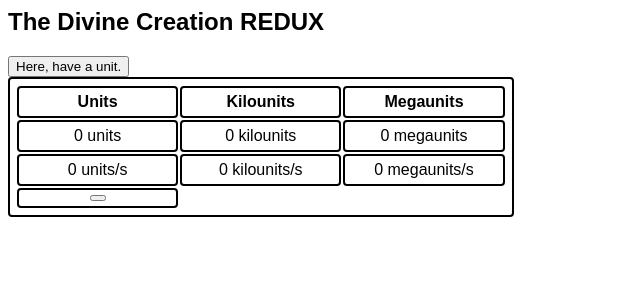
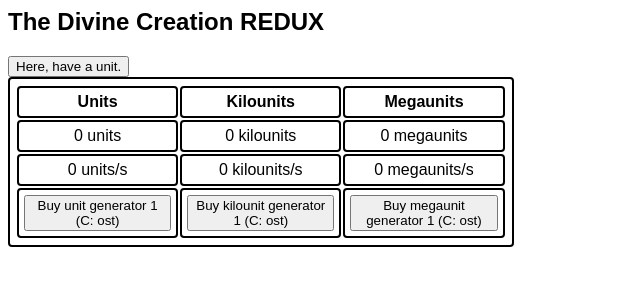
Before and after one commit to OctoBirb/the-divine-redux, a plain HTML site: page index.html in a window 1280 px wide. Shown: the whole page, without its empty margins (0-640 px from the left). Drawn offline with Linux system fonts and the light colour scheme.

Commit message:
alpha 0.0.1_4
ok i added text and 3 more generators

```diff
--- a/index.html
+++ b/index.html
@@ -23,7 +23,9 @@
                 <td id="munits-b">0 megaunits/s</td>
             </tr>
             <tr>
-                <td id="uunits-c"><button onclick="buyUG1()"></button></td>
+                <td id="uunits-c"><button onclick="buyUG1()">Buy unit generator 1 (C: ost)</button></td>
+                <td id="kunits-c"><button onclick="buyKG1()">Buy kilounit generator 1 (C: ost)</button></td>
+                <td id="munits-c"><button onclick="buyMG1()">Buy megaunit generator 1 (C: ost)</button></td>
             </tr>
         </table>
     </body>
```
